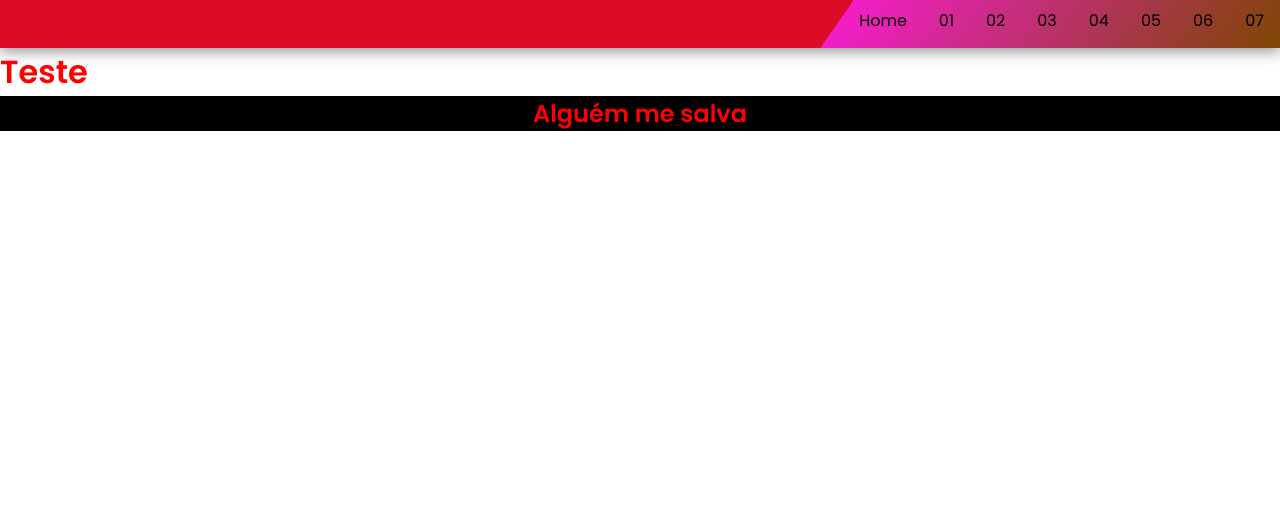
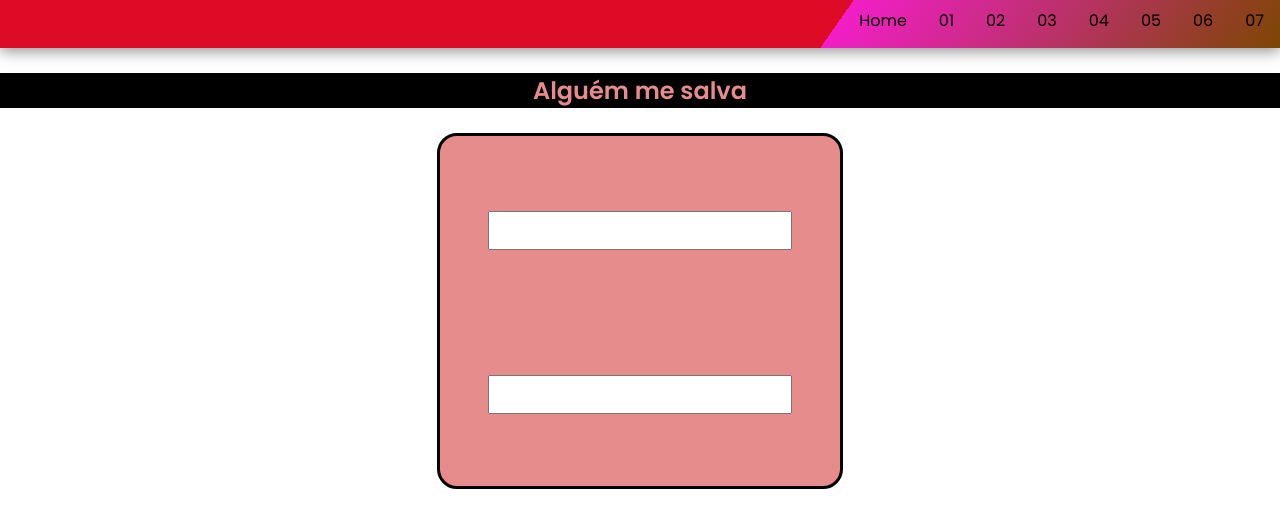
Before and after one commit to Manfrajola/crm, a React (Create React App) app: page /equipea in a window 1280 px wide. Shown: the top 528 px of the page. Built offline with nearby package versions, Linux system fonts and the light colour scheme.

Commit message:
Atualização da Equipe A
Criação de uma div para fazer a atividade 2

```diff
--- a/src/pages/Equipea/index.jsx
+++ b/src/pages/Equipea/index.jsx
@@ -1,7 +1,8 @@
 import React from 'react'
 import Navbar from '../../components/navbarUser'
-import { H1 } from './styles';
 import { H2 } from './styles';
+import { DIV } from './styles';
+import { INPUT } from './styles';
 
 class Equipea extends React.Component {
  render(){
@@ -9,8 +10,19 @@ class Equipea extends React.Component {
     return (
         <>
             <Navbar/>
-            <H1>Teste</H1>
+            {/*primeiro teste */}
+            <br/>
             <H2>Alguém me salva</H2>
+             {/*SEGUNDO teste */}
+             <br/>
+
+            <DIV>
+                <br/><br/><br/>
+                    <INPUT type="text" />
+                <br/><br/><br/><br/><br/>
+                    <INPUT type="text" />
+            </DIV>
+
 
         </>
     )
--- a/src/pages/Equipea/styles.jsx
+++ b/src/pages/Equipea/styles.jsx
@@ -1,12 +1,37 @@
 import styled from "styled-components";
 
-export const H1 = styled.h1`
-    color: red;
-`;
+
 
 export const H2 = styled.h2`
-    color: red;
+    color: #E68C8C;
     background-color: black;
     text-align: center;
 
 `;
+
+export const DIV = styled.div`
+
+    background-color: #E68C8C;
+    border: black solid;
+    border-radius: 20px;
+    height: 350px;
+    width: 400px;
+    text-align: center;
+    margin-left: auto;
+    margin-right: auto;
+    display: block;
+
+`;
+
+export const INPUT = styled.input`
+
+
+    height: 35px;
+    width: 300px;
+    text-align: center;
+    margin-left: auto;
+    margin-right: auto;
+    display: block;
+
+
+`;
```
